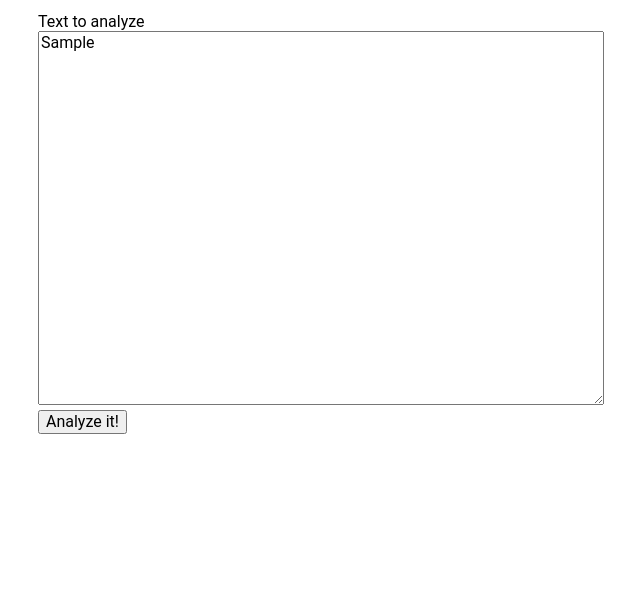
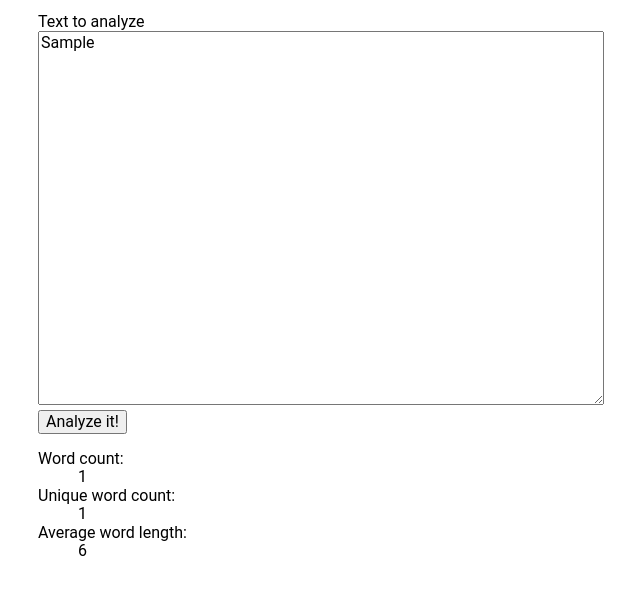
Before and after one commit to williamtwobit/may11th, a plain HTML site: page analyzer/index.html in a window 1280 px wide. Both pictures are taken after typing "Sample" into the empty fields and a click on the button "Analyze it!". Shown: the part 131-726 px from the top of the page, without its empty margins (122-762 px from the left). Drawn offline with nearby package versions, Linux system fonts and the light colour scheme.

Commit message:
william finish

```diff
--- a/analyzer/app.js
+++ b/analyzer/app.js
@@ -13,19 +13,24 @@ $(function(){
 
 		let wordCount = 0
 		let uniqueWordCount = 0
+		let wordLength = 0
 		let countedWords = []
 
 		normalizedArr.forEach(word => {
-			console.log(word);
+			if(!countedWords.includes(word)){
+				uniqueWordCount++;
+			}
+			countedWords.push(word);
 			wordCount++ ;
-			console.log(wordCount);
-		})
-		var counts = {};
-		for (var i = 0; i < normalizedArr.length; i++) {
-		    counts[normalizedArr[i]] = 1 + (counts[normalizedArr[i]] || 0);
-		}
-		console.log(counts);
-		// console.log(wordCount);
-		// console.log(uniqueWordCount);
+			wordLength += word.length
+		});
+		console.log('Word count: ' + wordCount);
+		console.log('Unique word count: ' + uniqueWordCount);
+		console.log('Total length of the words: ' + wordLength);
+		console.log('Average word length is: ' + (wordLength / wordCount));
+		$('dl').removeClass('hidden');
+		$('.wordCount').text(wordCount);
+		$('.unique').text(uniqueWordCount);
+		$('.average').text((wordLength / wordCount));
 	})
 });
--- a/analyzer/index.html
+++ b/analyzer/index.html
@@ -24,13 +24,13 @@
 
             <dl class="hidden text-report">
                 <dt>Word count</dt>
-                <dd></dd>
+                <dd class="wordCount"></dd>
 
                 <dt>Unique word count</dt>
-                <dd></dd>
+                <dd class="unique"></dd>
 
                 <dt>Average word length</dt>
-                <dd></dd>
+                <dd class="average"></dd>
             </dl>
         </main>
     </div>
```
